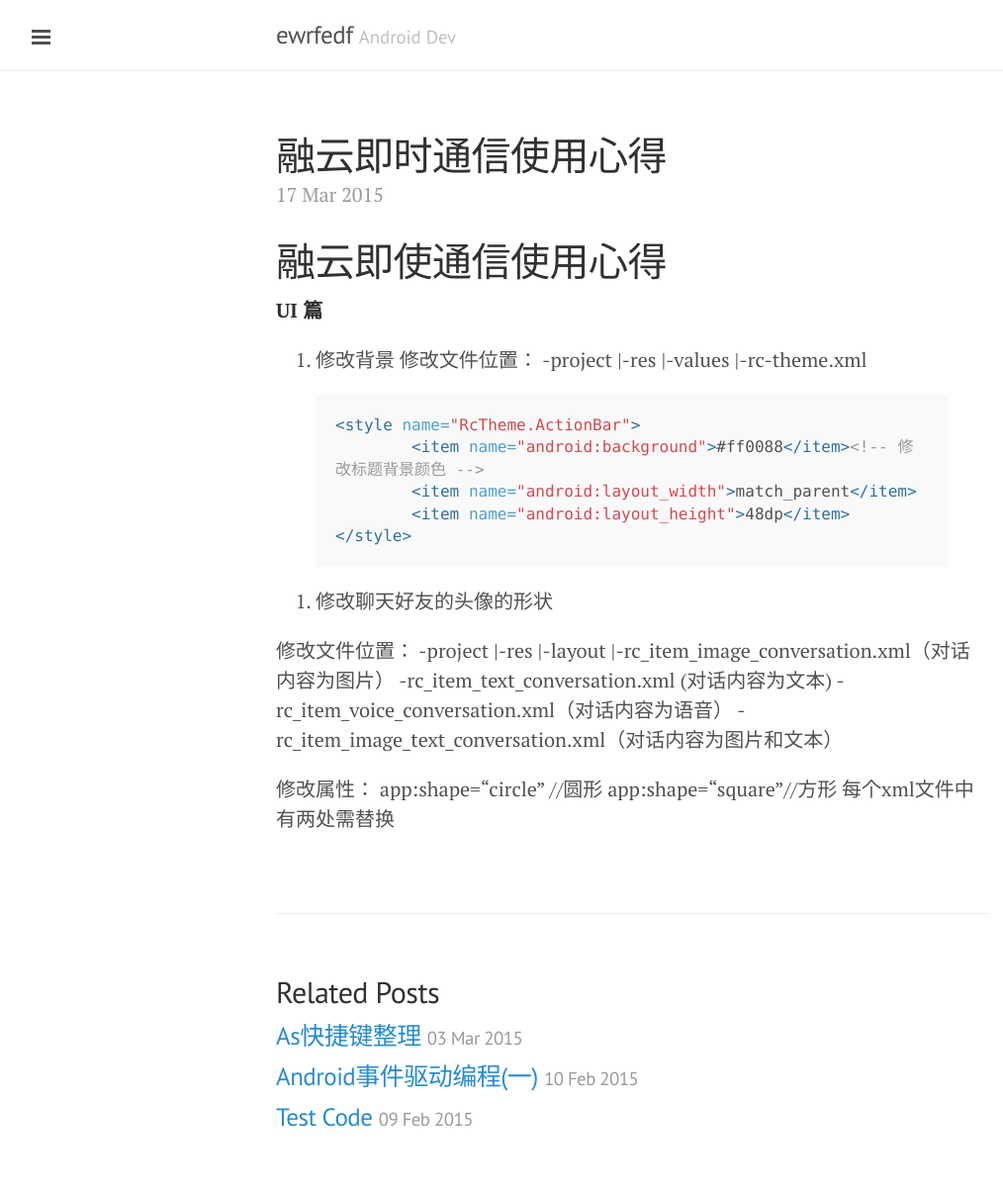
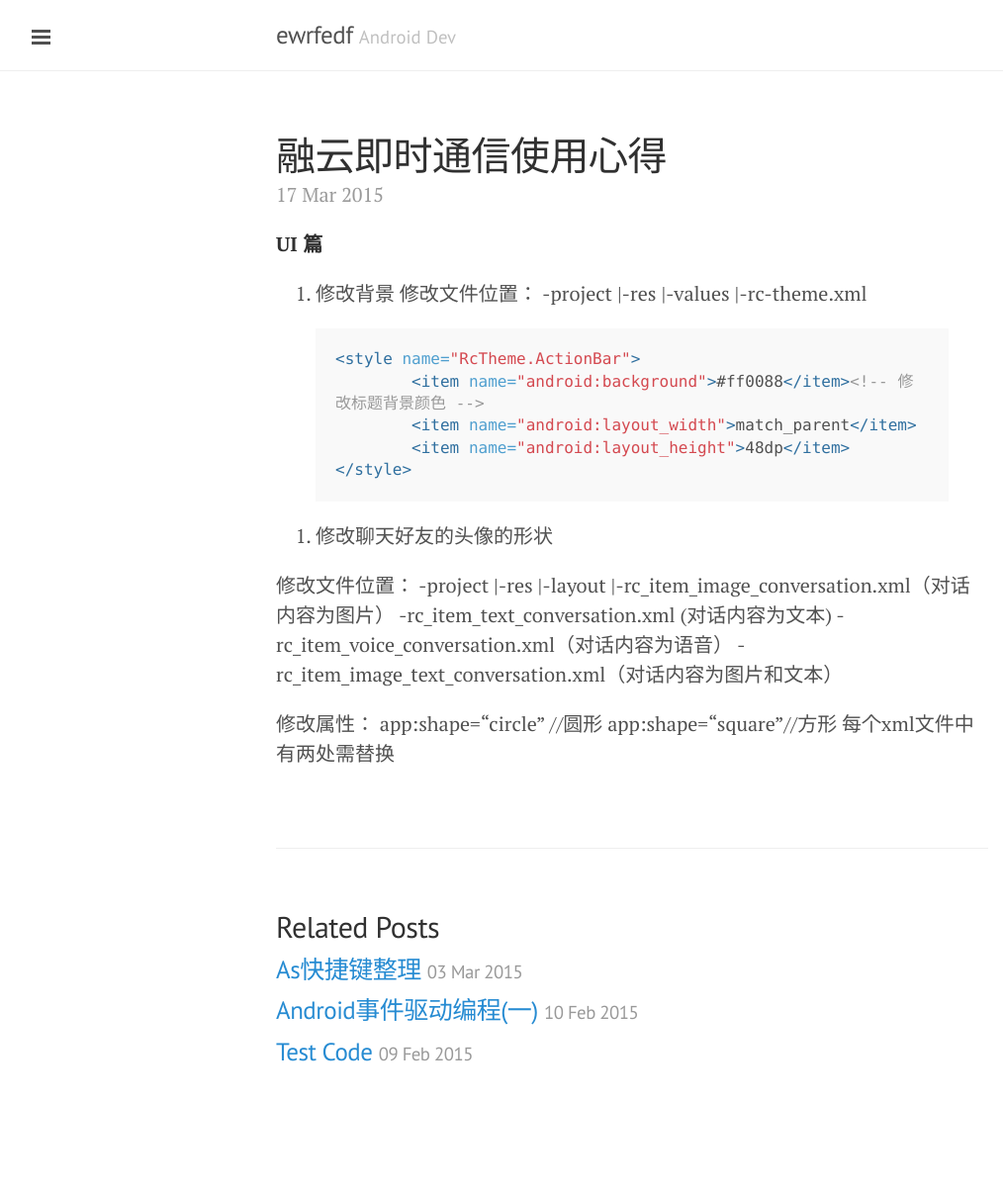
Before and after one commit to ewrfedf/ewrfedf.github.io, a Jekyll site: the page built from _posts/2015-03-17-融云即时通信使用心得.md, in a window 1280 px wide. Shown: the whole page at 99% size, without its empty margins (1-1015 px from the left). Built offline with Jekyll 4.4.1, drawn with Linux system fonts in a browser that asks for light colours; Markdown is read by kramdown in place of the engine named in the settings; after the commit the page ends 1139 px from its top, so only the background shows below that.

Commit message:
without title

```diff
--- a/_posts/2015-03-17-融云即时通信使用心得.md
+++ b/_posts/2015-03-17-融云即时通信使用心得.md
@@ -1,8 +1,6 @@
 ---
 layout: post
 ---
-
-# 融云即使通信使用心得 #
 
 
 **UI 篇**
```
